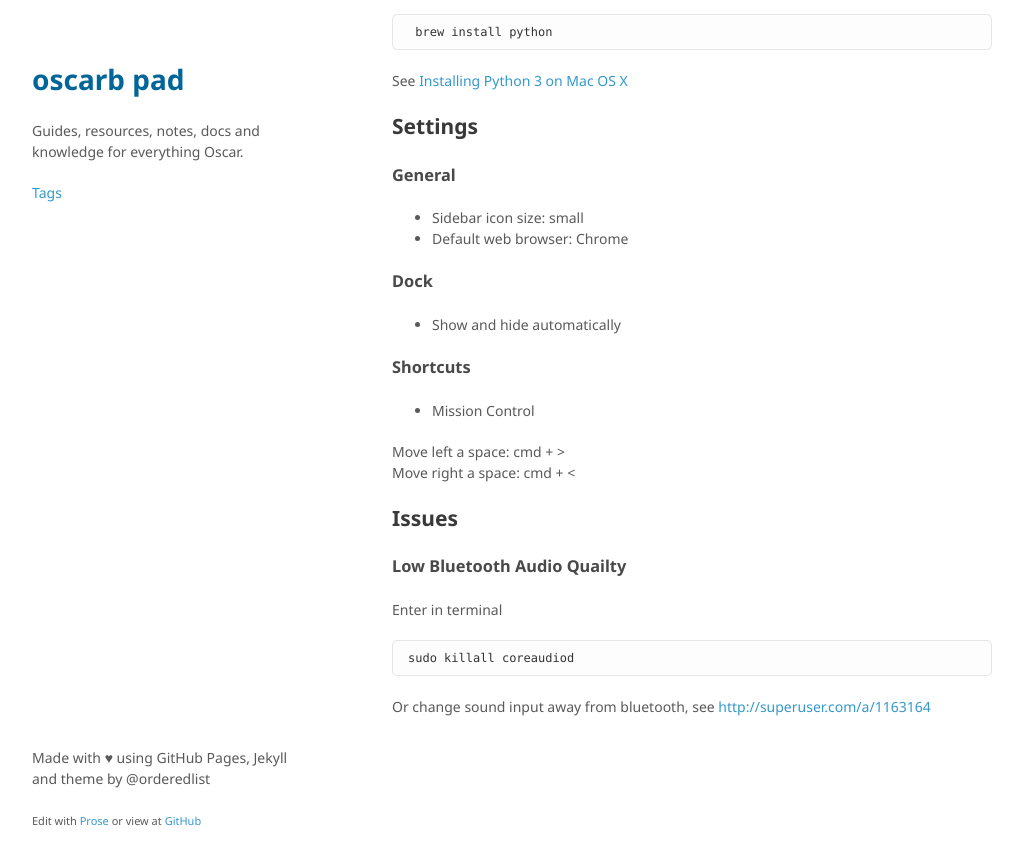
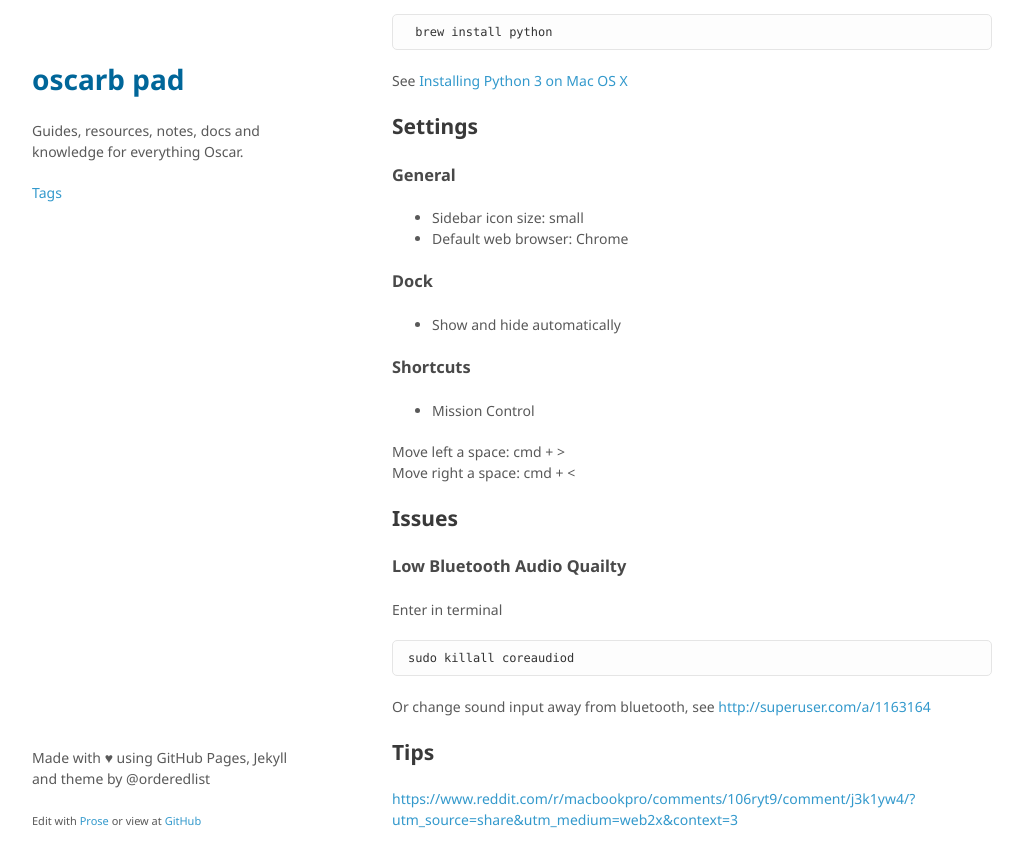
Before and after one commit to oscarb/pad, a Jekyll site: the page built from _docs/macos-essentials.md, in a window 1280 px wide and 900 px high, scrolled down 2197 px. Shown: the top 867 px of the window, without its empty margins (128-1151 px from the left). Built offline with Jekyll 4.4.1, drawn with Linux system fonts in a browser that asks for light colours; some web fonts are replaced.

Commit message:
Update macos-essentials.md

```diff
--- a/_docs/macos-essentials.md
+++ b/_docs/macos-essentials.md
@@ -145,3 +145,7 @@ Enter in terminal
     sudo killall coreaudiod
 
 Or change sound input away from bluetooth, see http://superuser.com/a/1163164
+
+## Tips
+
+https://www.reddit.com/r/macbookpro/comments/106ryt9/comment/j3k1yw4/?utm_source=share&utm_medium=web2x&context=3
```
